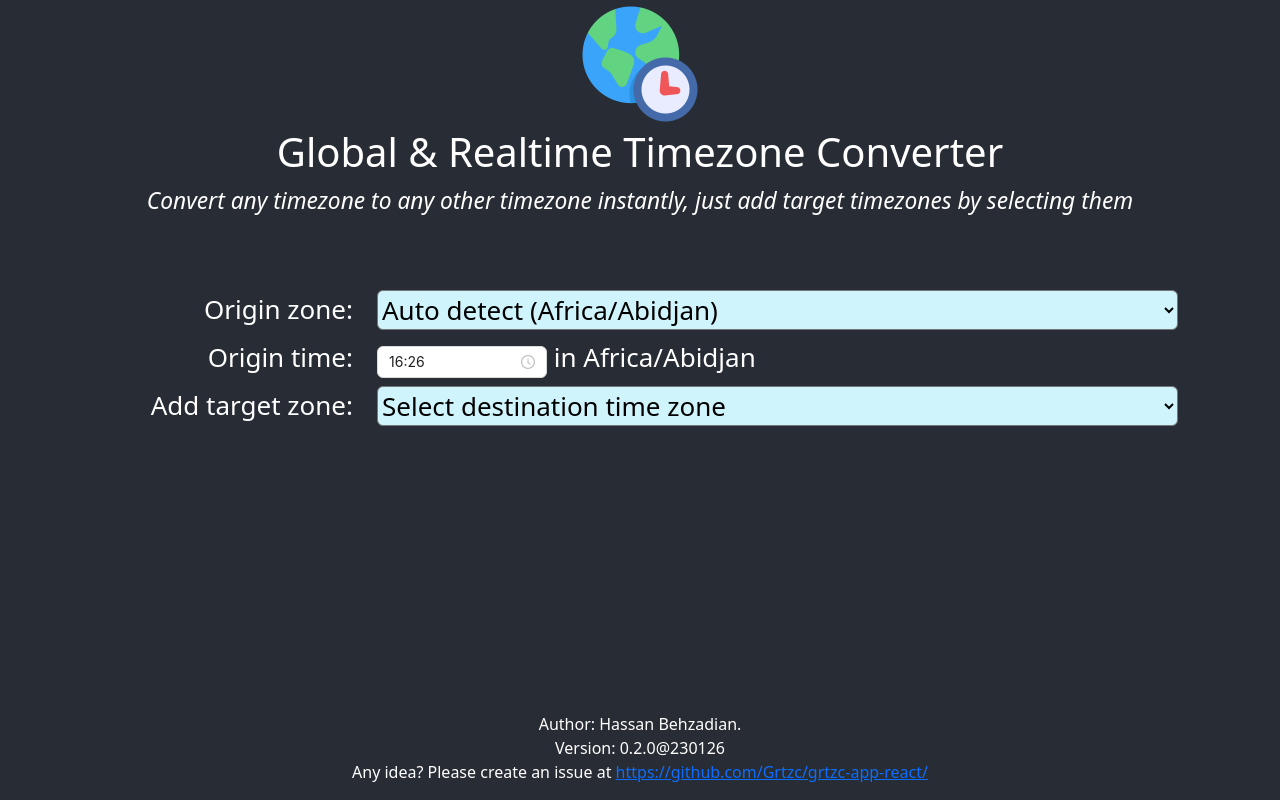
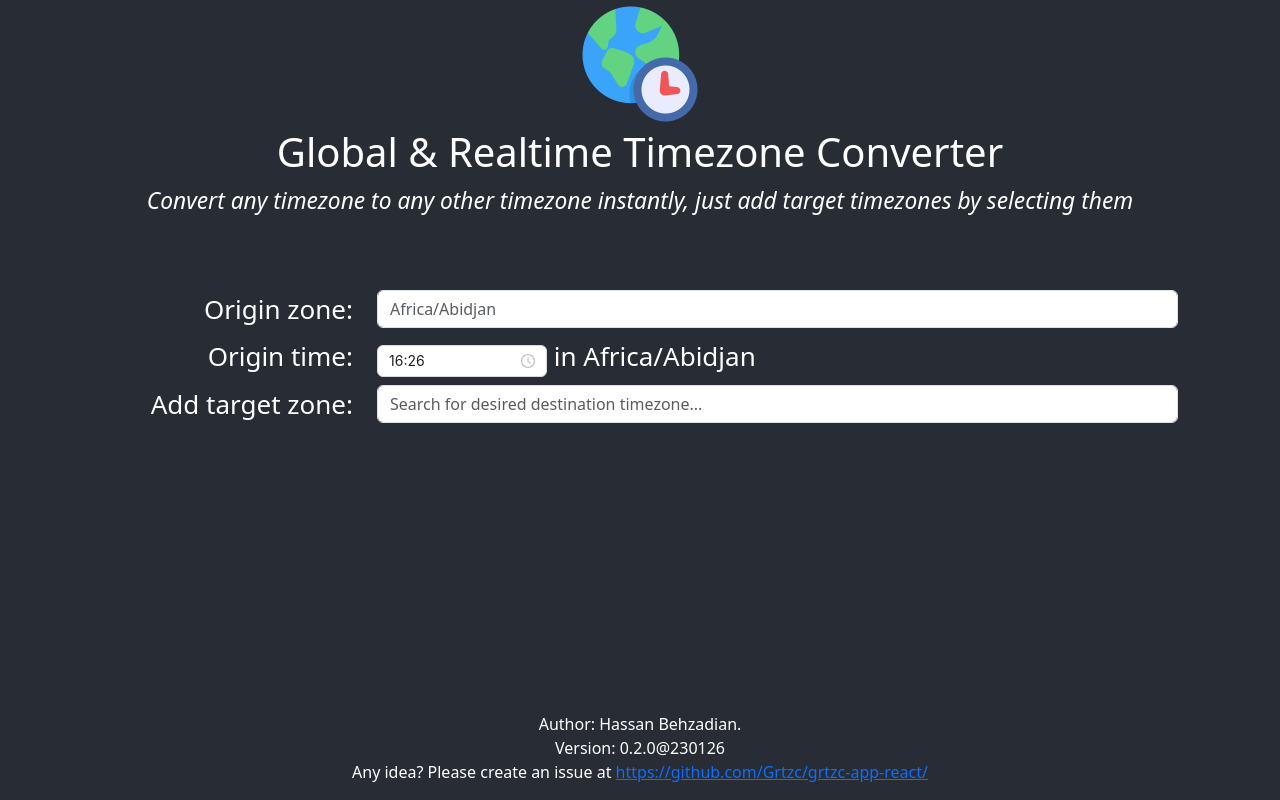
Before and after one commit to Grtzc/grtzc-app-react, a React (Create React App) app: page / in a window 1280 px wide. Built offline with nearby package versions, Linux system fonts and the light colour scheme.

Commit message:
Timezones now are searchable (#21)

```diff
--- a/src/App.tsx
+++ b/src/App.tsx
@@ -19,14 +19,14 @@ function App() {
   const timezoneOptions = timezones
     .sort((x, y) => x.OffsetInSeconds - y.OffsetInSeconds)
     .map((x) => <option key={x.Name} value={x.Name}>{TimeUtility.formatTime(x.OffsetInSeconds)} {x.Name}</option>);
-  function originZoneChanged(e: React.ChangeEvent<HTMLSelectElement>) {
+  function originZoneChanged(e: React.ChangeEvent<HTMLInputElement>) {
     var tz = timezones.find(x => x.Name === e.target.value);
     if (tz === undefined)
       return;
     setOriginZone(tz);
   }
 
-  function targetZoneChanged(e: React.ChangeEvent<HTMLSelectElement>) {
+  function targetZoneChanged(e: React.ChangeEvent<HTMLInputElement>) {
     var tz = timezones.find(x => x.Name === e.target.value);
     if (tz === undefined)
       return;
@@ -71,12 +71,12 @@ function App() {
             </div>
           </div>
           <div className='row m-2'>
+            <datalist id="timezoneOptions">
+              {timezoneOptions}
+            </datalist>
             <div className='col-3 text-end'>Origin zone:</div>
             <div className='col-9 text-start'>
-              <select title='select origin timezone' name='OriginTimeZoneSelect' onChange={originZoneChanged} className='w-100 bg-info-subtle rounded'>
-                <option key="default" value={currentTimeZone().Name}>Auto detect ({currentTimeZone().Name})</option>
-                {timezoneOptions}
-              </select>
+              <input title='Origin time zone' className="form-control" list="timezoneOptions" onChange={originZoneChanged} placeholder={currentTimeZone().Name} />
             </div>
           </div>
           <div className='row m-2'>
@@ -89,24 +89,21 @@ function App() {
           <div className='row m-2'>
             <div className='col-3 text-end'>Add target zone:</div>
             <div className='col-9 text-start'>
-              <select title='Destination time zone' name='DestTimeZoneSelect' onChange={targetZoneChanged} className='w-100 rounded bg-info-subtle'>
-                <option>Select destination time zone</option>
-                {timezoneOptions}
-              </select>
+              <input title='Destination time zone' className="form-control" list="timezoneOptions" onChange={targetZoneChanged} placeholder="Search for desired destination timezone..." />
             </div>
           </div>
 
           {destTimeZones.map(x =>
             <div className='row m-2'>
-              <div className='col-3 text-end border-bottom-1 border-white'>{x.Name.replace('/',' ')}</div>
+              <div className='col-3 text-end border-bottom-1 border-white'>{x.Name.replace('/', ' ')}</div>
               <div className='col-9 text-start border-bottom-1 border-white'>{calcTime(x)}</div>
             </div>
           )}
         </div>
       </header>
       <footer className='footer pb-3'>
-        Author: Hassan Behzadian.<br/>
-        Version: 0.2.0@230126<br/>
+        Author: Hassan Behzadian.<br />
+        Version: 0.2.0@230126<br />
         Any idea? Please create an issue at <a href='https://github.com/Grtzc/grtzc-app-react/' rel='noreferrer noopener' target='_blank'>https://github.com/Grtzc/grtzc-app-react/</a>
       </footer>
     </div>
```
